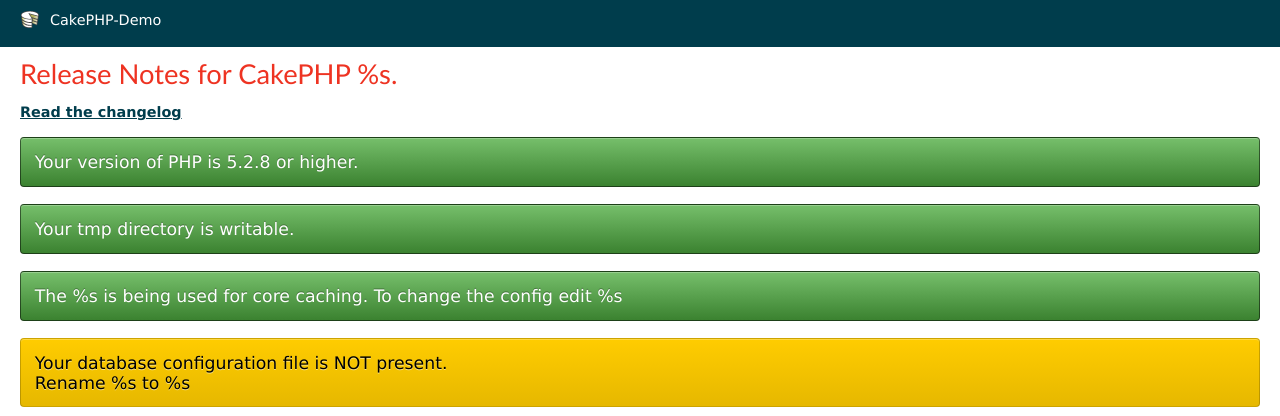
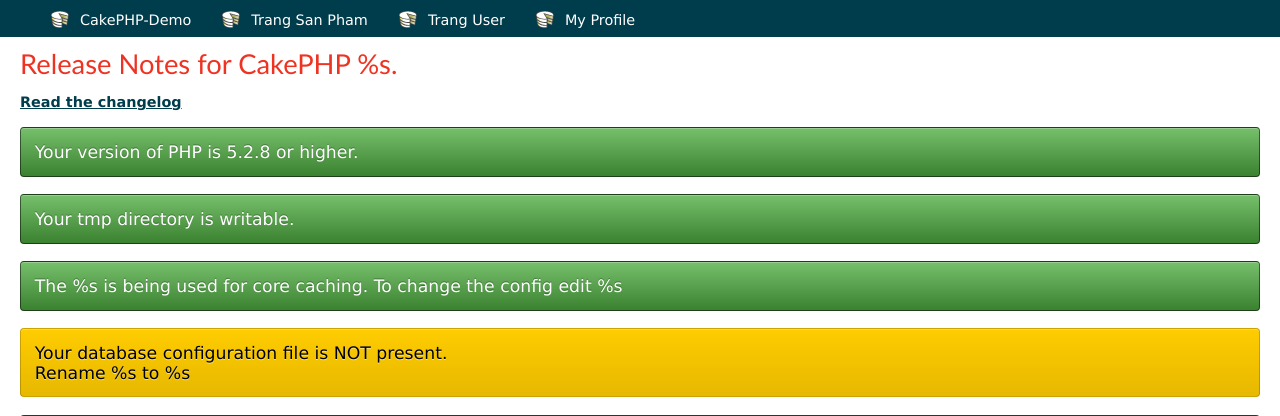
Before and after one commit to nguyencongthienvu/cakephp-2.10.14, a CakePHP app: the page made by app/View/Pages/home.ctp in a window 1280 px wide. Shown: the top 416 px of the page. Run offline with PHP 8.4 and a stand-in for CakePHP, Linux system fonts and the light colour scheme; the template is opened without the code that fills it, so the values that code supplies are empty; some libraries are stand-ins or nearby versions.

Commit message:
Add more features and fix bug.

```diff
--- a/app/Controller/UsersController.php
+++ b/app/Controller/UsersController.php
@@ -56,6 +56,10 @@
             }
         }
 
+        public function myfunc() {
+           echo "Test";
+        }
+
         public function edit($id) {
             if (!$this->User->exists($id)) {
                 throw new NotFoundException(__('Invalid user'));
--- a/app/View/Layouts/default.ctp
+++ b/app/View/Layouts/default.ctp
@@ -38,10 +38,14 @@ $cakeVersion = __d('cake_dev', 'CakePHP %s', Configure::version())
 <body>
 	<div id="container">
 		<div id="header">
-		<h1><?php echo $this->Html->link($cakeDescription, array(
+		<h1>
+		<span><h1 class="defaultleft"><?php echo $this->Html->link($cakeDescription, array(
 								'controller' => 'HomePage',
 								'action' => 'display',
-								'home')); ?>
+								'home')); ?></h1></span>
+		<span><h1 class="defaultleft"><?php echo $this->Html->link("Trang San Pham",array('controller' => 'sanphampage','action'=>'index'))?></h1></span>
+		<span><h1 class="defaultleft"><?php echo $this->Html->link("Trang User",array('controller' => 'users','action'=>'index'))?></h1></span>
+		<span><h1 class="defaultleft"><?php echo $this->Html->link("My Profile",array('controller' => 'users','action'=>'profile'))?></h1></span>
 		<?php if ($this->Session->check('Auth.User')) { ?>
 			<span class="default"><?php echo $this->Html->link("Đăng Xuất",array('controller' => 'users','action'=>'logout'))?></span>
 			<?php } ?>
--- a/app/View/Users/profile.ctp
+++ b/app/View/Users/profile.ctp
@@ -7,3 +7,4 @@
 <div class="contain-image">
     <img class="image" src= <?php echo $user_profile['User']['picture_url']; ?> alt="CakePHP" />
 </div>
+<input class="resizeButton" type="button" title="Click to Deactivate" value="Edit Profile" onClick="javascipt:window.location.href='<?php echo $this->Html->url(array('controller'=>'users','action'=>'myfunc')) ?>'" >
--- a/app/webroot/css/custom.css
+++ b/app/webroot/css/custom.css
@@ -26,6 +26,9 @@
     margin-right: auto;
     width: 20%;
 }
+.defaultleft {
+    float:left;
+}
 
 .default {
     float:right;
@@ -34,3 +37,11 @@
 .default img {
     width: 60%;
 }
+
+.resizeButton {
+    width:25%;
+    display: block;
+    margin-left: auto;
+    margin-right: auto;
+    margin-top: 5%;
+}
```
